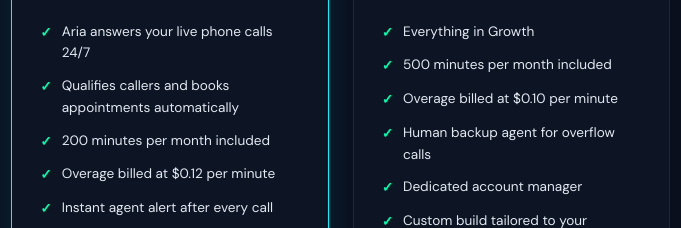
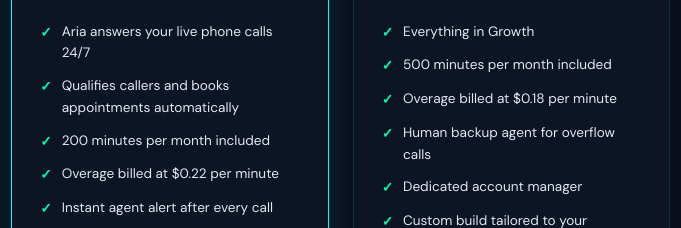
Before and after one commit to botably/botably.github.io, a plain HTML site: page index.html in a window 1280 px wide. Shown: the part 4121-4349 px from the top of the page, 470-1151 px from the left. Drawn offline with nearby package versions, Linux system fonts and the light colour scheme.

Commit message:
Fix overage pricing: Growth .22/min, Enterprise .18/min

```diff
--- a/index.html
+++ b/index.html
@@ -486,7 +486,7 @@
         <li>Aria answers your live phone calls 24/7</li>
         <li>Qualifies callers and books appointments automatically</li>
         <li>200 minutes per month included</li>
-        <li>Overage billed at $0.12 per minute</li>
+        <li>Overage billed at $0.22 per minute</li>
         <li>Instant agent alert after every call</li>
         <li>Monthly performance report</li>
         <li>Priority support</li>
@@ -502,7 +502,7 @@
       <ul class="price-features">
         <li>Everything in Growth</li>
         <li>500 minutes per month included</li>
-        <li>Overage billed at $0.10 per minute</li>
+        <li>Overage billed at $0.18 per minute</li>
         <li>Human backup agent for overflow calls</li>
         <li>Dedicated account manager</li>
         <li>Custom build tailored to your business</li>
```
